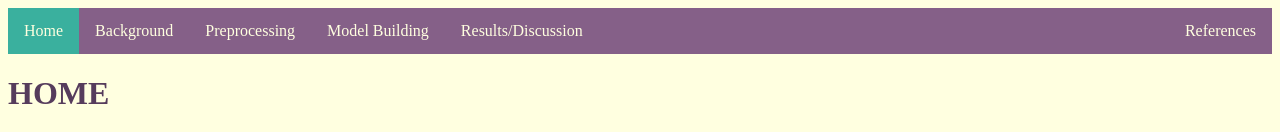
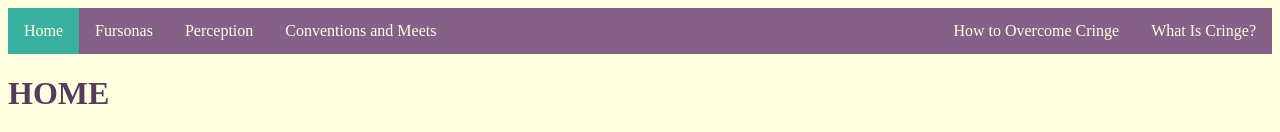
Before and after one commit to kilo-mike-charlie/QN-Final-Project, a plain HTML site: page index.html in a window 1280 px wide. Shown: the top 132 px of the page. Drawn offline with Linux system fonts and the light colour scheme.

Commit message:
Replace content in index.html with new research topic

```diff
--- a/index.html
+++ b/index.html
@@ -3,7 +3,7 @@
 
 <head>
 <link rel="stylesheet" href="style.css">
-<title>Coral and Microplastics</title>
+<title>Furries and Cringe Culture</title>
 </head>
 
 
@@ -12,11 +12,11 @@
     <!--Nav Bar-->
     <ul>
         <li><a href="index.html" class="active">Home</a></li>
-        <li><a href="background.html">Background</a></li>
-        <li><a href="code_pre.html">Preprocessing</a></li>
-        <li><a href="code_model.html">Model Building</a></li>
-        <li><a href="results.html">Results/Discussion</a></li>
-        <li style="float:right"><a href="references.html">References</a></li>
+        <li><a href="background.html">Fursonas</a></li>
+        <li><a href="code_pre.html">Perception</a></li>
+        <li><a href="code_model.html">Conventions and Meets</a></li>
+        <li style="float:right"><a href="references.html">What Is Cringe?</a></li>
+        <li style="float:right"><a href="references.html">How to Overcome Cringe</a></li>
     </ul>
 
     <h1>HOME</h1>
```
